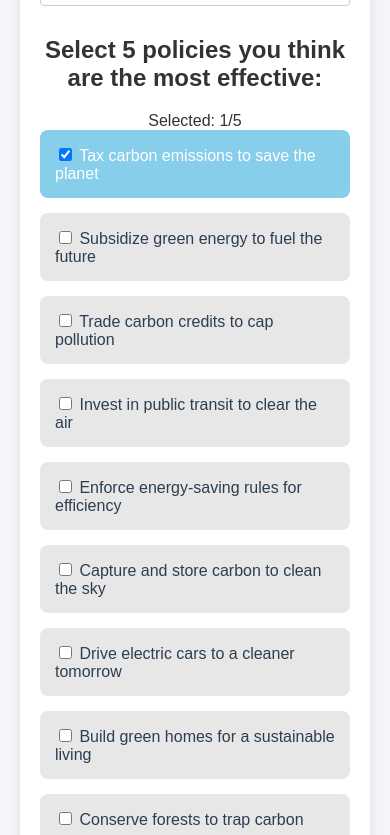
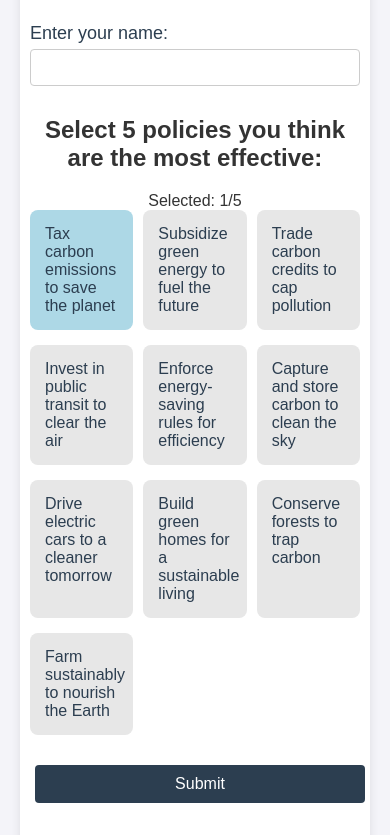
Before and after one commit to Sarthak-n-014/ME-Showcase-Game, a plain HTML site: page index.html in a window 390 px wide. Both pictures are taken after a click on the label "Tax carbon emissions to save the planet". Shown: the top 835 px of the page. Drawn offline with Linux system fonts and the light colour scheme.

Commit message:
Update styles.css

```diff
--- a/styles.css
+++ b/styles.css
@@ -1,5 +1,3 @@
-/* Global Styles */
-
 body {
     font-family: Arial, sans-serif;
     background-color: #f4f4f9;
@@ -13,8 +11,6 @@ body {
     box-sizing: border-box;
 }
 
-/* Container Styles */
-
 .container {
     background-color: #fff;
     padding: 20px;
@@ -25,28 +21,28 @@ body {
     width: 100%;
 }
 
-/* Heading Styles */
-
 h1 {
     margin-bottom: 20px;
     color: #2c3e50;
+    font-size: 24px;
 }
-
-/* Form Styles */
 
 form {
     margin-bottom: 20px;
+    width: 100%;
 }
 
 .form-group {
     margin-bottom: 20px;
     text-align: left;
+    width: 100%;
 }
 
 label {
     display: block;
     margin-bottom: 5px;
     color: #2c3e50;
+    font-size: 18px;
 }
 
 input[type="text"] {
@@ -58,16 +54,12 @@ input[type="text"] {
     box-sizing: border-box;
 }
 
-/* Policy Grid Styles */
-
 .policy-grid {
     display: grid;
-    grid-template-columns: repeat(auto-fit, minmax(200px, 1fr));
+    grid-template-columns: repeat(auto-fit, minmax(150px, 1fr));
     gap: 10px;
     margin-bottom: 20px;
 }
-
-/* Policy Block Styles */
 
 .policy-block {
     background-color: #e7e7e7;
@@ -77,16 +69,48 @@ input[type="text"] {
     cursor: pointer;
     user-select: none;
     transition: background-color 0.3s;
-}
-
-.policy-block:hover {
-    /* Optional: Background color change on hover */
-    background-color: #d7d7d7;
+    font-size: 16px;
 }
 
 .policy-block.selected {
-    /* Completed: Background color for selected state */
-    background-color: #87CEEB; /* SkyBlue for selection highlight */
-    /* Optional: Text color adjustment for better contrast */
-    color: #ffffff;
+    background-color: #add8e6; /* Light blue for selected */
 }
+
+.policy-block input {
+    display: none;
+}
+
+button {
+    padding: 10px 20px;
+    background-color: #2c3e50;
+    color: #fff;
+    border: none;
+    border-radius: 4px;
+    cursor: pointer;
+    margin: 5px;
+    font-size: 16px;
+}
+
+button:hover {
+    background-color: #34495e;
+}
+
+@media (max-width: 600px) {
+    .container {
+        padding: 10px;
+        height: auto;
+    }
+
+    h1 {
+        font-size: 1.5em;
+    }
+
+    .policy-grid {
+        grid-template-columns: repeat(auto-fit, minmax(100px, 1fr));
+    }
+
+    button {
+        width: 100%;
+        margin-bottom: 10px;
+    }
+}
```
